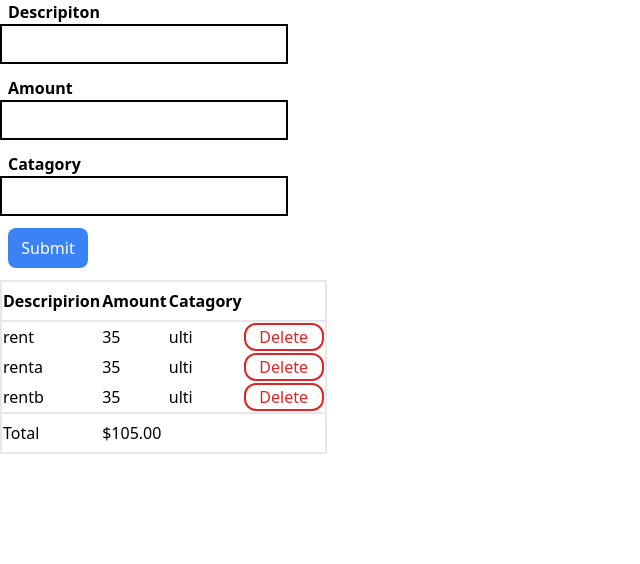
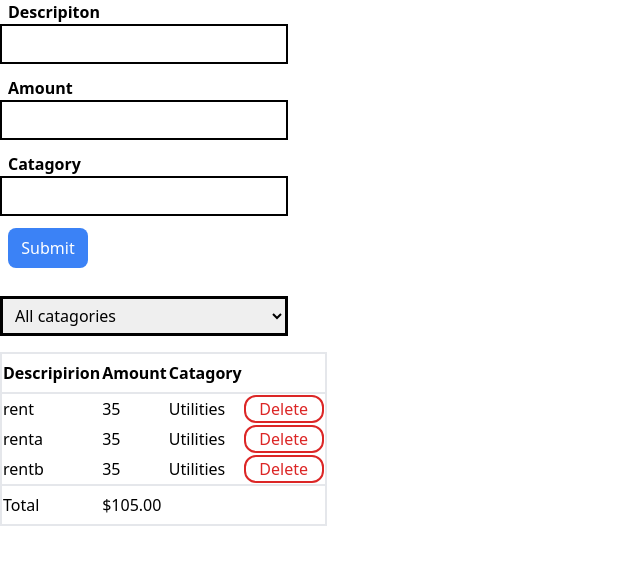
Before and after one commit to Taha-Jamal/Expense-Tracker-using-react-ts, a React (Vite) app: page / in a window 1280 px wide. Shown: the top 564 px of the page, without its empty margins (0-640 px from the left). Built offline with nearby package versions, Linux system fonts and the light colour scheme.

Commit message:
first commit

```diff
--- a/src/App.tsx
+++ b/src/App.tsx
@@ -1,19 +1,29 @@
 import { useState } from "react";
 import ExpenseList from "./Components/ExpenseList";
 import Expense_tracker from "./Components/Expense_tracker";
+import ExpenseFilter from "./Components/ExpenseFilter";
+
+export const catagories = ['Gorocories', 'Utilities', 'Entertainment']
 
 function App() {
+  const [selectedCatagory, setCatagory] = useState("");
+
   const [expenses, setExpenses] = useState([
-    { id: 1, description: "rent", amount: 35, catagory: "ulti" },
-    { id: 2, description: "renta", amount: 35, catagory: "ulti" },
-    { id: 3, description: "rentb", amount: 35, catagory: "ulti" },
+    { id: 1, description: "rent", amount: 35, catagory: "Utilities" },
+    { id: 2, description: "renta", amount: 35, catagory: "Utilities" },
+    { id: 3, description: "rentb", amount: 35, catagory: "Utilities" },
   ]);
+
+  const visibleExpenses = selectedCatagory
+    ? expenses.filter((e) => e.catagory === selectedCatagory)
+    : expenses;
 
   return (
     <div>
       <Expense_tracker />
+      <ExpenseFilter onSelectCatagory={(catagory) => setCatagory(catagory)} />
       <ExpenseList
-        expenses={expenses}
+        expenses={visibleExpenses}
         onDelete={(id) => setExpenses(expenses.filter((e) => e.id !== id))}
       />
     </div>
--- /dev/null
+++ b/src/Components/ExpenseFilter.tsx
@@ -0,0 +1,23 @@
+import React from "react";
+import { catagories } from "../App";
+
+interface Props {
+  onSelectCatagory: (catagory: string) => void;
+}
+const ExpenseFilter = ({ onSelectCatagory }: Props) => {
+  return (
+    <select
+      className="w-72 px-2 h-10 my-4 border-[3px] border-black"
+      onChange={(event) => onSelectCatagory(event.target.value)}
+    >
+      <option value="">All catagories</option>
+      {catagories.map((catagory) => (
+        <option key={catagory} value={catagory}>
+          {catagory}
+        </option>
+      ))}
+    </select>
+  );
+};
+
+export default ExpenseFilter;
--- a/src/Components/Expense_tracker.tsx
+++ b/src/Components/Expense_tracker.tsx
@@ -1,14 +1,15 @@
 import { FieldValue, FieldValues, useForm } from "react-hook-form";
 import { z } from "zod";
 import { zodResolver } from "@hookform/resolvers/zod";
+import { catagories } from "../App";
 
 const Expense_tracker = () => {
   const schema = z.object({
-    desc: z.string().min(3),
+    descripiton: z.string().min(3),
     amount: z
       .number({ invalid_type_error: "Age field is required" })
       .positive("Amount must be positive"),
-    catagory: z.enum(["Grocories", "Utilites", "Entertainment"]).optional(),
+    catagory: z.enum(["Grocories", "Utilities", "Entertainment"]).optional(),
   });
 
   type FormData = z.infer<typeof schema>;
@@ -25,16 +26,16 @@ const Expense_tracker = () => {
   return (
     <form action="" onSubmit={handleSubmit(onSubmit)}>
       <div className="mb-3 flex flex-col">
-        <label className="mx-2 font-bold" htmlFor="desc">
+        <label className="mx-2 font-bold" htmlFor="descripiton">
           Descripiton
         </label>
         <input
-          {...register("desc")}
+          {...register("descripiton")}
           className="border-2 border-black w-72 h-10 px-2"
-          id="desc"
+          id="descripiton"
           type="text"
         />
-        {errors.desc && <p className="text-red-600">{errors.desc.message}</p>}
+        {errors.descripiton && <p className="text-red-600">{errors.descripiton.message}</p>}
       </div>
       <div className="mb-3 flex flex-col">
         <label className="mx-2 font-bold" htmlFor="amount">
@@ -64,9 +65,12 @@ const Expense_tracker = () => {
           <p className="text-red-600">{errors.catagory.message}</p>
         )}
         <datalist id="categories">
-          <option value="Grocories"></option>
-          <option value="Utilites"></option>
-          <option value="Entertainment"></option>
+          <option value=""></option>
+          {catagories.map((catagory) => (
+        <option key={catagory} value={catagory}>
+          {catagory}
+        </option>)
+        )}
         </datalist>
         <button
           disabled={!isValid}
```
